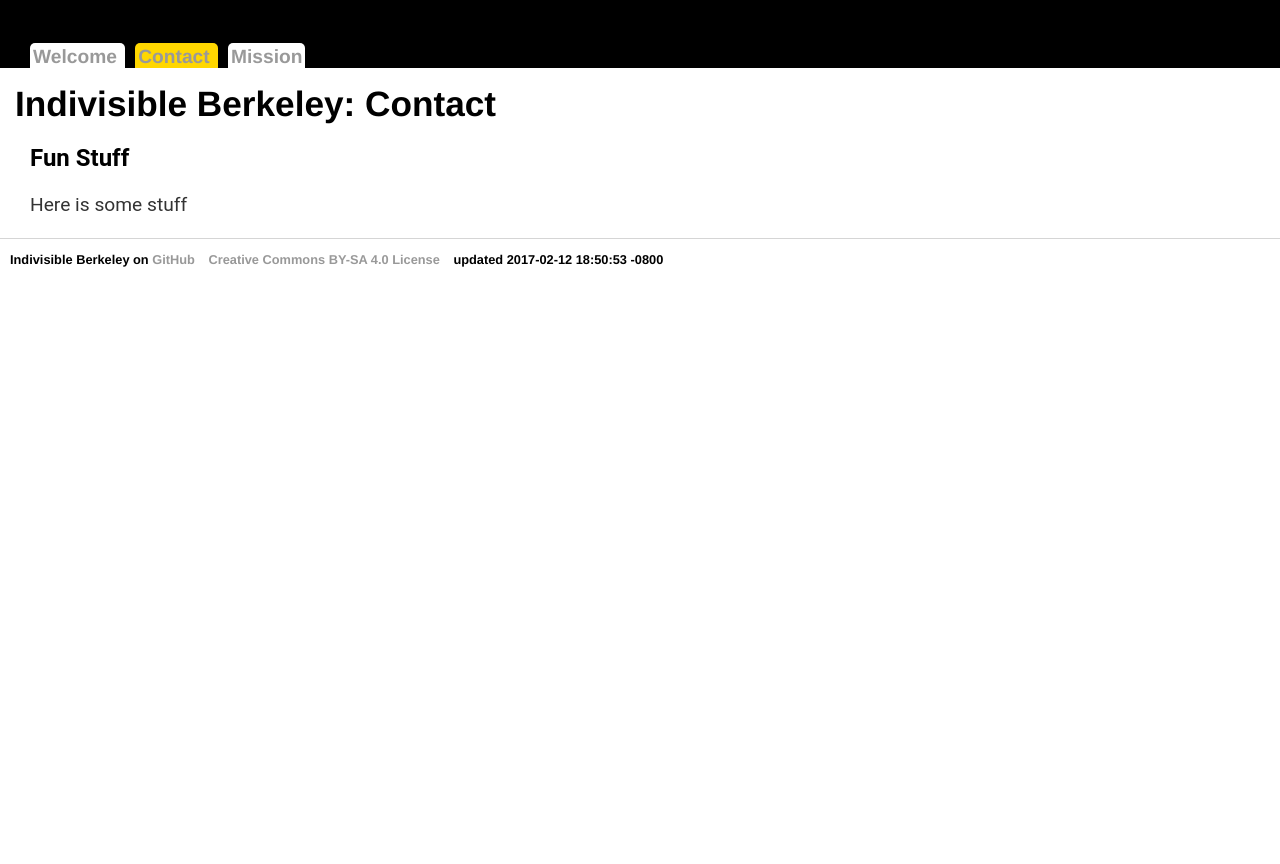
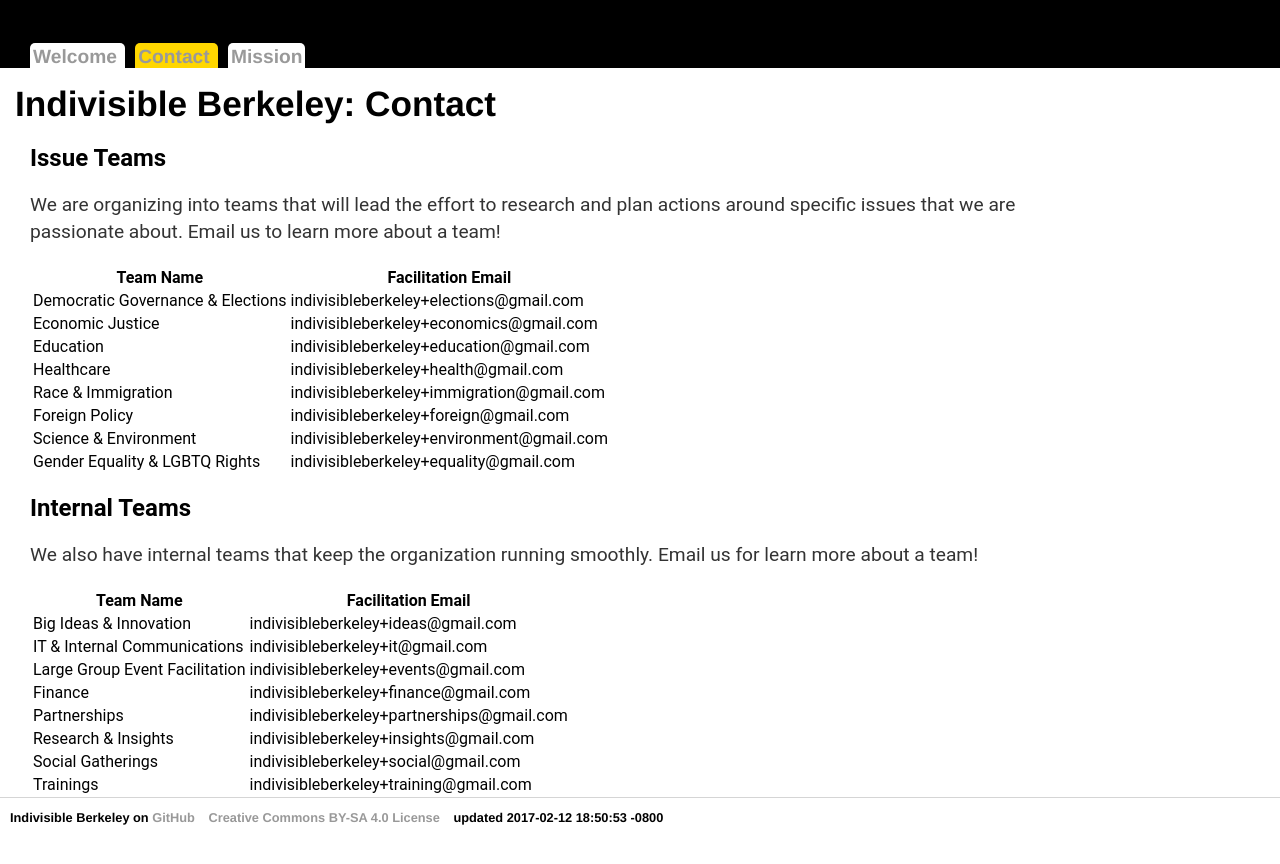
Before and after one commit to bc-design/www-ib, a Jekyll site: the page built from _pages/contact.md, in a window 1280 px wide. Shown: the top 864 px of the page. Built offline with Jekyll 4.4.1, drawn with Linux system fonts in a browser that asks for light colours.

Commit message:
added team information

```diff
--- a/_pages/contact.md
+++ b/_pages/contact.md
@@ -6,6 +6,33 @@ nav: true
 navsort: 2
 ---
 
-## Fun Stuff
+## Issue Teams
 
-Here is some stuff
+We are organizing into teams that will lead the effort to research and plan actions around specific issues that we are passionate about.  Email us to learn more about a team!
+
+| Team Name							| Facilitation Email                        |
+|-----------------------------------|-------------------------------------------|
+| Democratic Governance & Elections | indivisibleberkeley+elections@gmail.com   |
+| Economic Justice                  | indivisibleberkeley+economics@gmail.com   |
+| Education                         | indivisibleberkeley+education@gmail.com   |
+| Healthcare                        | indivisibleberkeley+health@gmail.com      |
+| Race & Immigration                | indivisibleberkeley+immigration@gmail.com |
+| Foreign Policy                    | indivisibleberkeley+foreign@gmail.com     |
+| Science & Environment             | indivisibleberkeley+environment@gmail.com |
+| Gender Equality & LGBTQ Rights    | indivisibleberkeley+equality@gmail.com    |
+
+
+## Internal Teams
+
+We also have internal teams that keep the organization running smoothly.  Email us for learn more about a team!
+
+| Team Name							| Facilitation Email                      |
+|--------------------------------|--------------------------------------------|
+| Big Ideas & Innovation         | indivisibleberkeley+ideas@gmail.com        |
+| IT & Internal Communications   | indivisibleberkeley+it@gmail.com           |
+| Large Group Event Facilitation | indivisibleberkeley+events@gmail.com       |
+| Finance                        | indivisibleberkeley+finance@gmail.com      |
+| Partnerships                   | indivisibleberkeley+partnerships@gmail.com |
+| Research & Insights            | indivisibleberkeley+insights@gmail.com     |
+| Social Gatherings              | indivisibleberkeley+social@gmail.com       |
+| Trainings                      | indivisibleberkeley+training@gmail.com     |
```
